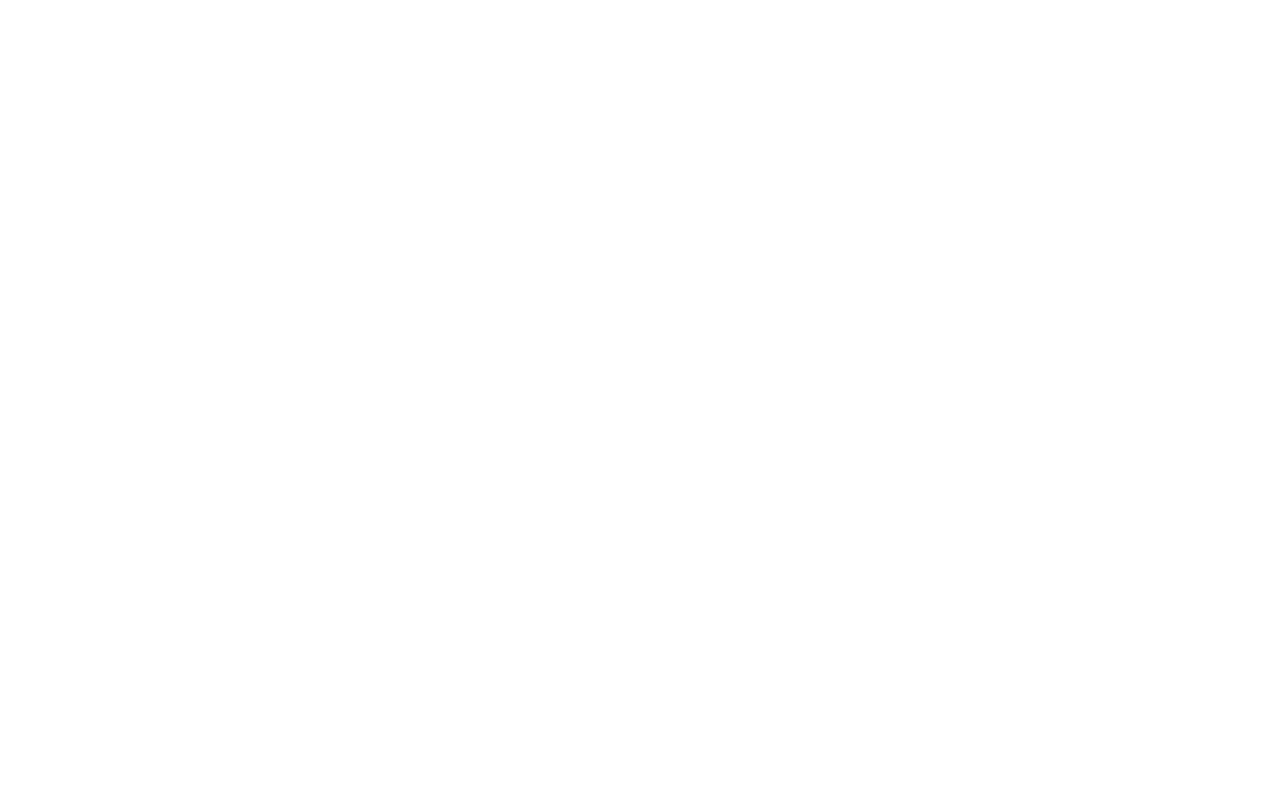
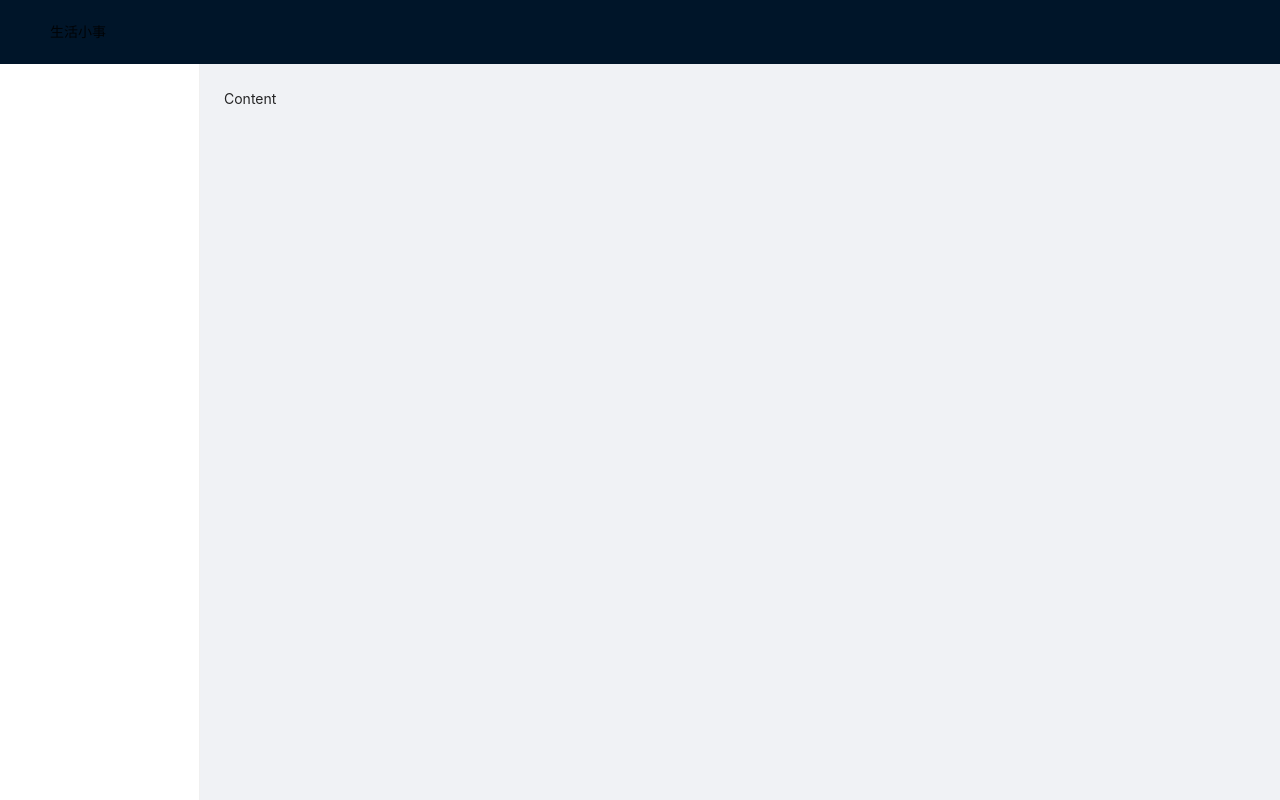
Before and after one commit to AbbyAbby33/life-essay, a React (Create React App) app: page / in a window 1280 px wide. Built offline with nearby package versions, Linux system fonts and the light colour scheme.

Commit message:
feat: 使用antd拉出header、sider、content基本架構

```diff
--- a/src/App.js
+++ b/src/App.js
@@ -1,12 +1,26 @@
 import React, { Component } from 'react';
 import './App.css';
+/** Ant Design */
+import { Layout, Menu } from 'antd';
+const { Header, Content, Sider } = Layout;
 
 export default class App extends Component {
   render() {
     return (
-      <div>
-
-      </div>
+      <Layout>
+        <Header className="header">
+          <div>生活小事</div>
+        </Header>
+        <Content>
+          <Layout className="site-layout-background">
+            <Sider>
+              <Menu style={{ height: 'calc(100vh - 64px)' }}>
+              </Menu>
+            </Sider>
+            <Content style={{ padding: '24px', minHeight: 280 }}>Content</Content>
+          </Layout>
+        </Content>
+      </Layout>
     )
   }
 }
```
